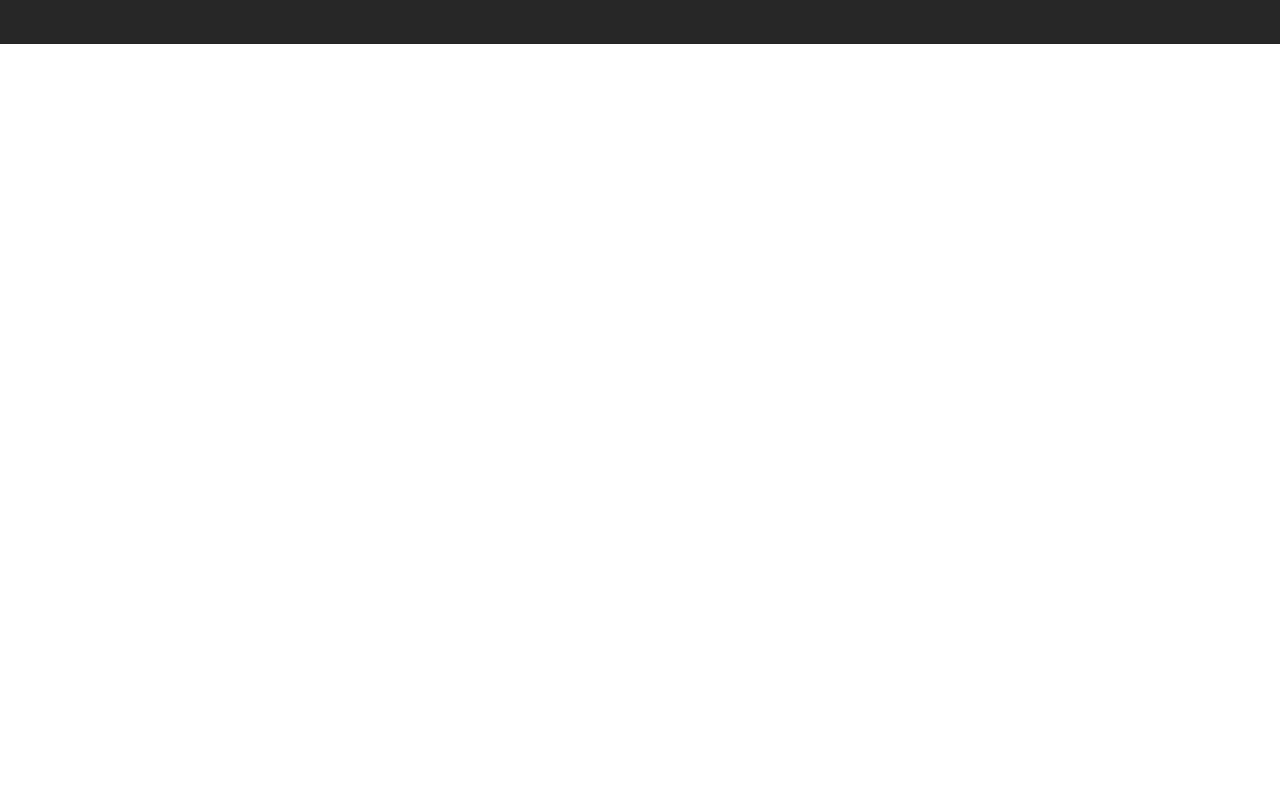
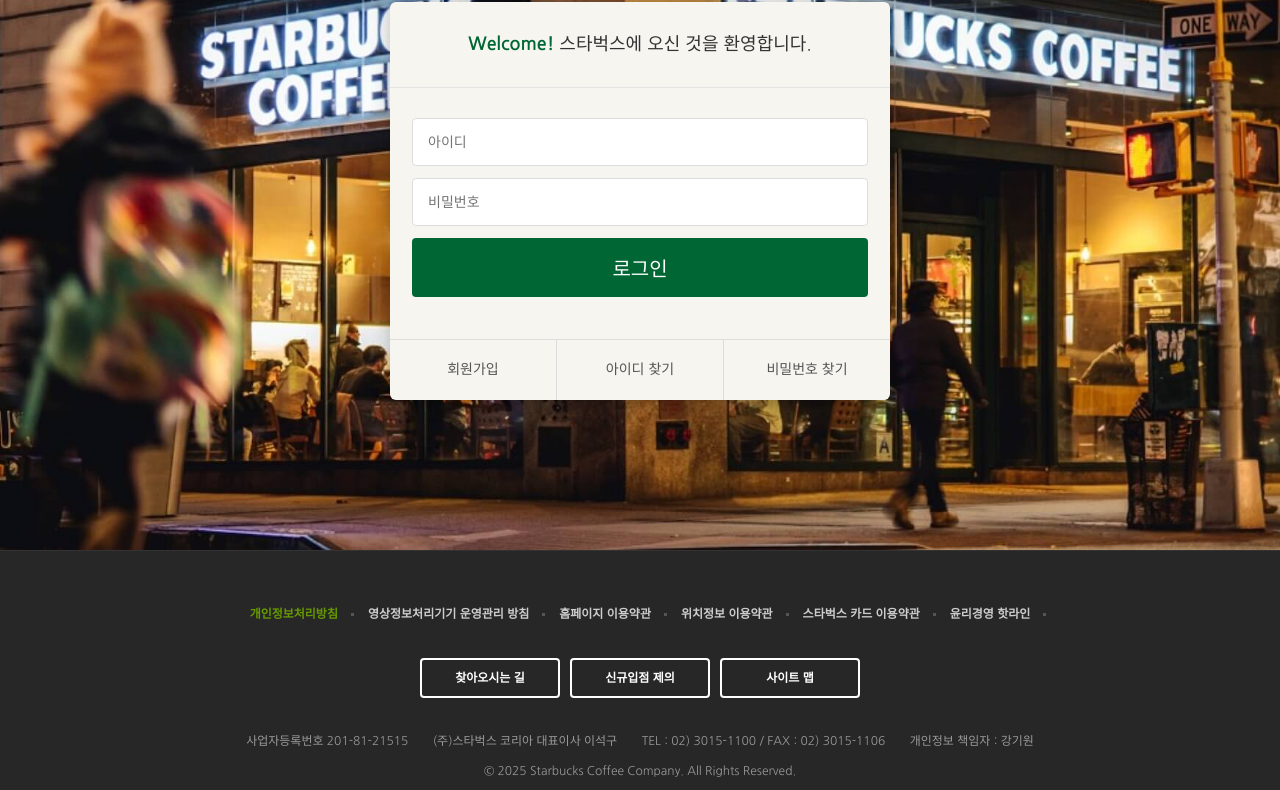
Before and after one commit to hanol-gida/starbucks_vanlilla, a plain HTML site: page signin/index.html in a window 1280 px wide. Shown: the part 290-1080 px from the top of the page. Before the commit the page ends 800 px from the top, so only its background shows below. Drawn offline with nearby package versions, Linux system fonts and the light colour scheme.

Commit message:
로그인 페이지 완성

```diff
--- /dev/null
+++ b/css/signin.css
@@ -0,0 +1,74 @@
+.signin {
+  margin-top: 120px;
+  padding: 100px 0 150px;
+  background-image: url(../images/signin_bg.jpg);
+  background-repeat: no-repeat;
+  background-position: center;
+  background-size: cover;
+  background-attachment: fixed;
+}
+.signin h1 {
+  font-size: 30px;
+  font-weight: 700;
+  color: #fff;
+  margin-bottom: 30px;
+  text-align: center;
+}
+.signin__card {
+  width: 500px;
+  margin: 0 auto;
+  border-radius: 6px;
+  background-color: #f6f5f0;
+  box-shadow: 2px 2px 20px rgba(0, 0, 0, 0.3);
+  color: #333;
+}
+.signin__card h2 {
+  padding: 30px;
+  font-size: 18px;
+  text-align: center;
+  border-bottom: 1px solid #e5e5e5;
+}
+.signin__card h2 strong {
+  color: #006633;
+  font-weight: 700;
+}
+.signin__card form {
+  padding: 30px 22px;
+}
+.signin__card form input {
+  width: 100%;
+  margin-bottom: 12px;
+  padding: 15px;
+  border: 1px solid #ddd;
+  border-radius: 4px;
+  outline: none;
+  box-sizing: border-box;
+  font-size: 14px;
+}
+.signin__card form [type="submit"] {
+  border: none;
+  background-color: #006633;
+  color: #fff;
+  font-size: 20px;
+  cursor: pointer;
+}
+.signin__card .actions {
+  display: flex;
+  border-top: 1px solid #ddd;
+}
+.signin__card .actions a {
+  flex-grow: 1;
+  flex-basis:0;
+  padding: 20px;
+  text-align: center;
+  color: #555;
+  text-decoration: none;
+  font-size: 14px;
+  border-right: 1px solid #ddd;
+}
+.signin__card .actions a:last-child {
+  border-right: none;
+}
+.signin__card .actions a:hover {
+  text-decoration: underline;
+}
--- a/signin/index.html
+++ b/signin/index.html
@@ -25,6 +25,7 @@
   <link href="https://fonts.googleapis.com/css2?family=Nanum+Gothic:wght@400;700&display=swap" rel="stylesheet" />
   <link rel="stylesheet" href="https://fonts.googleapis.com/icon?family=Material+Icons" />
   <link rel="stylesheet" href="../css/common.css">
+  <link rel="stylesheet" href="../css/signin.css">
 
   <script  defer src="../js/common.js" ></script>
 </head>
@@ -358,7 +359,25 @@
       </ul>
     </div>
   </header>
-  <!-- Visual -->
+  <!-- SIGN IN -->
+  <section class="signin">
+    <h1> 로그인 </h1>
+    <div class="signin__card">
+      <h2>
+        <strong>Welcome!</strong> 스타벅스에 오신 것을 환영합니다.
+      </h2>
+      <form>
+        <input type="text" placeholder="아이디" />
+        <input type="password" placeholder="비밀번호" />
+        <input type="submit" value="로그인" />
+      </form>
+      <div class="actions">
+        <a href="javascript:void(0)">회원가입</a>
+        <a href="javascript:void(0)">아이디 찾기</a>
+        <a href="javascript:void(0)">비밀번호 찾기</a>
+      </div>
+    </div>
+  </section>
 
   <!-- FOOTER -->
   <footer>
```
